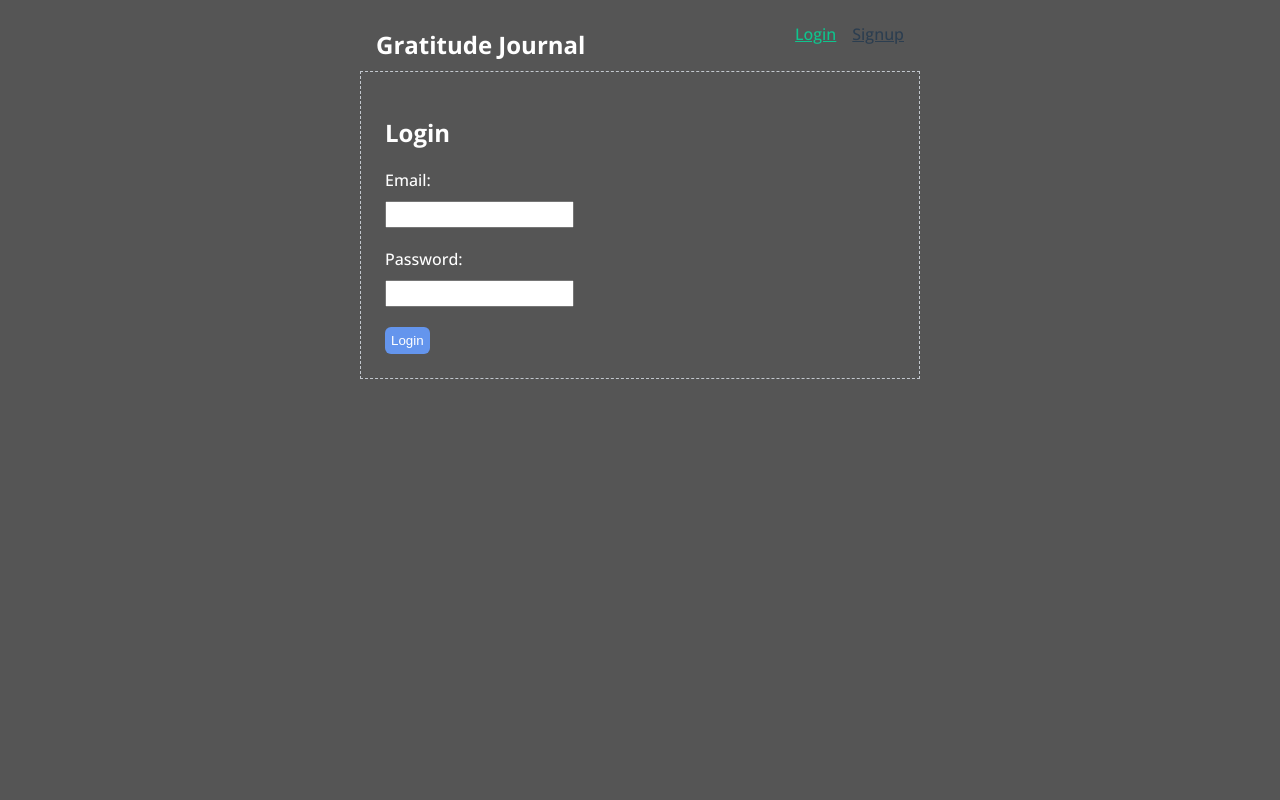
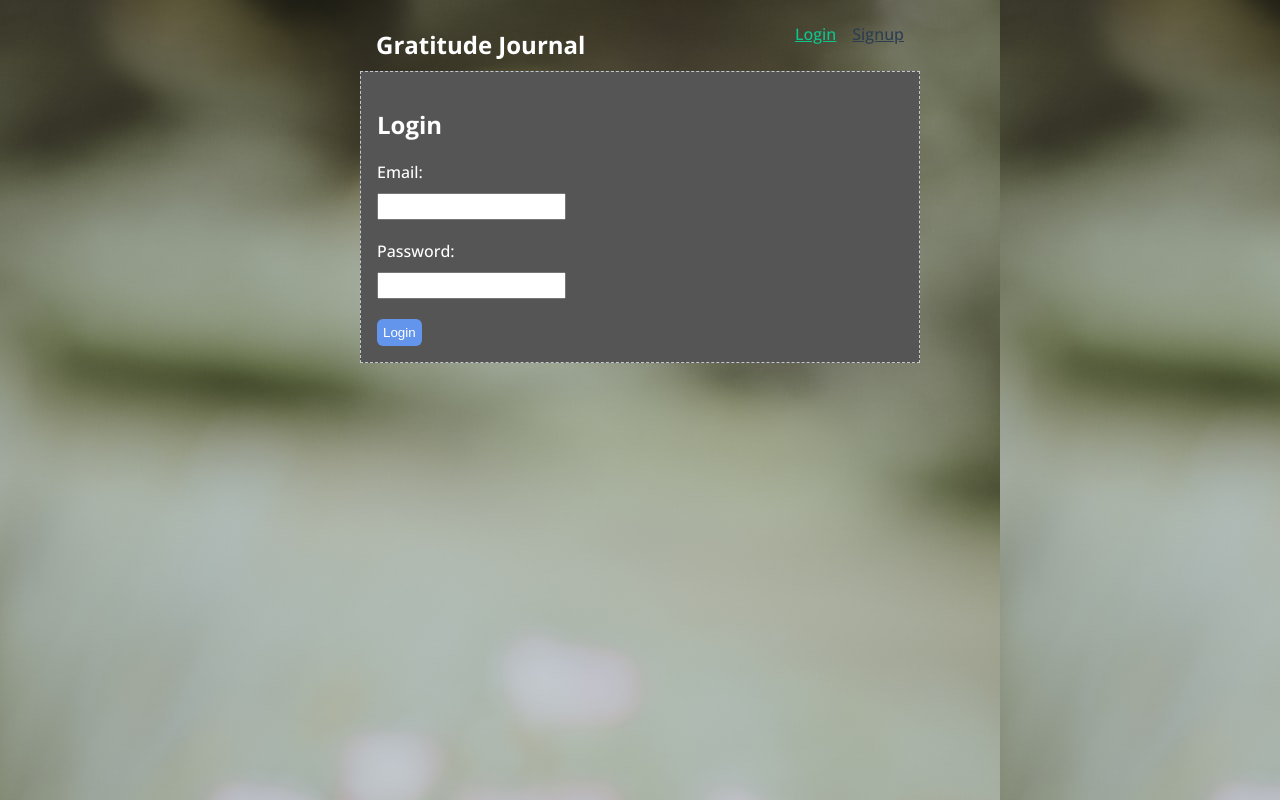
Before and after one commit to raresample/gratitude-journal, a Vue app: page /login in a window 1280 px wide. Built offline with nearby package versions, Linux system fonts and the light colour scheme; no server answers; a web font is replaced by a local one.

Commit message:
Improved AddEntry layout

```diff
--- a/src/App.vue
+++ b/src/App.vue
@@ -17,7 +17,7 @@ export default {
 body {
   background: #f2f2f2;
   background: #555;
-  /* background-image: url('./assets/flowers.jpg'); */
+  background-image: url('./assets/flowers.jpg');
   /* background: #555; */
 }
 #app {
--- a/src/components/AddEntry.vue
+++ b/src/components/AddEntry.vue
@@ -49,17 +49,22 @@ export default {
 
 <style>
 form {
-  padding: 1.5rem 1rem;
+  background: #555;
+  padding: 1rem;
   margin-top: 10px;
   border: 1px dashed #c3c8ce;
+}
+
+h3 {
+  margin-top: 0;
 }
 
 textarea {
   -webkit-box-sizing: border-box;
   -moz-box-sizing: border-box;
   box-sizing: border-box;
-
   width: 100%;
+  margin-bottom: 1rem;
 }
 
 .add-entry:hover {
@@ -68,7 +73,7 @@ textarea {
 
 @media (min-width: 480px) {
   form {
-    padding-left: 1.5rem;
+    /* padding-left: 1.5rem; */
   }
 }
 </style>
```
